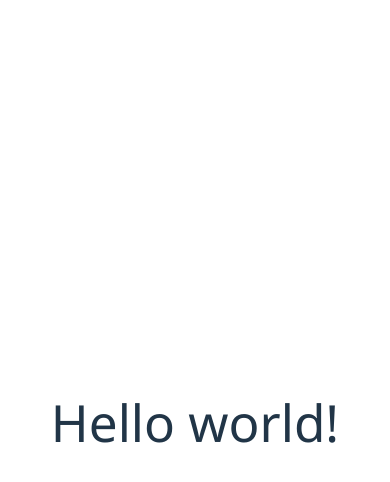
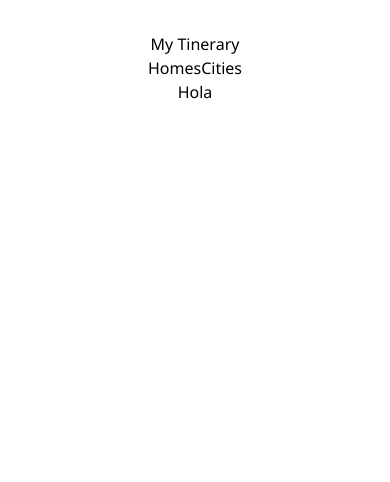
Before and after one commit to SPablo2191/MyTinerary, a React (Vite) app: page / in a window 390 px wide. Shown: the top 482 px of the page. Built offline with nearby package versions, Linux system fonts and the light colour scheme.

Commit message:
fix: modify navbar

```diff
--- a/src/App.tsx
+++ b/src/App.tsx
@@ -1,12 +1,13 @@
 import './App.css'
+import { MainLayout } from './layouts/mainLayout/MainLayoutComponent'
 
 function App() {
 
   return (
     <>
-      <h1 className="text-3xl font-bold underline">
-      Hello world!
-    </h1>
+    <MainLayout>
+      <p>Hola</p>
+    </MainLayout>
     </>
   )
 }
--- a/src/components/ui/navBar/NavBarComponent.tsx
+++ b/src/components/ui/navBar/NavBarComponent.tsx
@@ -3,43 +3,29 @@ import { Disclosure, Menu, Transition } from '@headlessui/react'
 import { Bars3Icon, BellIcon, XMarkIcon } from '@heroicons/react/24/outline'
 
 const navigation = [
-  { name: 'Dashboard', href: '#', current: true },
-  { name: 'Team', href: '#', current: false },
-  { name: 'Projects', href: '#', current: false },
-  { name: 'Calendar', href: '#', current: false },
+  { name: 'Homes', href: '#', current: true },
+  { name: 'Cities', href: '#', current: false },
 ]
 
-function classNames(...classes : any[]) {
+function classNames(...classes: any[]) {
   return classes.filter(Boolean).join(' ')
 }
 
 export default function NavBar() {
   return (
-    <Disclosure as="nav" className="bg-gray-800">
+    <Disclosure as="nav">
       {({ open }) => (
         <>
           <div className="mx-auto max-w-7xl px-2 sm:px-6 lg:px-8">
             <div className="relative flex h-16 items-center justify-between">
               <div className="absolute inset-y-0 left-0 flex items-center sm:hidden">
-                {/* Mobile menu button*/}
-                <Disclosure.Button className="relative inline-flex items-center justify-center rounded-md p-2 text-gray-400 hover:bg-gray-700 hover:text-white focus:outline-none focus:ring-2 focus:ring-inset focus:ring-white">
-                  <span className="absolute -inset-0.5" />
-                  <span className="sr-only">Open main menu</span>
-                  {open ? (
-                    <XMarkIcon className="block h-6 w-6" aria-hidden="true" />
-                  ) : (
-                    <Bars3Icon className="block h-6 w-6" aria-hidden="true" />
-                  )}
-                </Disclosure.Button>
               </div>
               <div className="flex flex-1 items-center justify-center sm:items-stretch sm:justify-start">
                 <div className="flex flex-shrink-0 items-center">
-                  <img
-                    className="h-8 w-auto"
-                    src="https://tailwindui.com/img/logos/mark.svg?color=indigo&shade=500"
-                    alt="Your Company"
-                  />
+                  <p className="h-8 w-auto font-bold text-lg">My Tinerary</p>
                 </div>
+              </div>
+              <div className="absolute inset-y-0 right-0 flex items-center pr-2 sm:static sm:inset-auto sm:ml-6 sm:pr-0">
                 <div className="hidden sm:ml-6 sm:block">
                   <div className="flex space-x-4">
                     {navigation.map((item) => (
@@ -47,7 +33,7 @@ export default function NavBar() {
                         key={item.name}
                         href={item.href}
                         className={classNames(
-                          item.current ? 'bg-gray-900 text-white' : 'text-gray-300 hover:bg-gray-700 hover:text-white',
+                          item.current ? 'bg-gray-900 text-white font-bold' : 'font-bold hover:bg-gray-700 hover:text-white',
                           'rounded-md px-3 py-2 text-sm font-medium'
                         )}
                         aria-current={item.current ? 'page' : undefined}
@@ -57,73 +43,6 @@ export default function NavBar() {
                     ))}
                   </div>
                 </div>
-              </div>
-              <div className="absolute inset-y-0 right-0 flex items-center pr-2 sm:static sm:inset-auto sm:ml-6 sm:pr-0">
-                <button
-                  type="button"
-                  className="relative rounded-full bg-gray-800 p-1 text-gray-400 hover:text-white focus:outline-none focus:ring-2 focus:ring-white focus:ring-offset-2 focus:ring-offset-gray-800"
-                >
-                  <span className="absolute -inset-1.5" />
-                  <span className="sr-only">View notifications</span>
-                  <BellIcon className="h-6 w-6" aria-hidden="true" />
-                </button>
-
-                {/* Profile dropdown */}
-                <Menu as="div" className="relative ml-3">
-                  <div>
-                    <Menu.Button className="relative flex rounded-full bg-gray-800 text-sm focus:outline-none focus:ring-2 focus:ring-white focus:ring-offset-2 focus:ring-offset-gray-800">
-                      <span className="absolute -inset-1.5" />
-                      <span className="sr-only">Open user menu</span>
-                      <img
-                        className="h-8 w-8 rounded-full"
-                        src="https://images.unsplash.com/photo-1472099645785-5658abf4ff4e?ixlib=rb-1.2.1&ixid=eyJhcHBfaWQiOjEyMDd9&auto=format&fit=facearea&facepad=2&w=256&h=256&q=80"
-                        alt=""
-                      />
-                    </Menu.Button>
-                  </div>
-                  <Transition
-                    as={Fragment}
-                    enter="transition ease-out duration-100"
-                    enterFrom="transform opacity-0 scale-95"
-                    enterTo="transform opacity-100 scale-100"
-                    leave="transition ease-in duration-75"
-                    leaveFrom="transform opacity-100 scale-100"
-                    leaveTo="transform opacity-0 scale-95"
-                  >
-                    <Menu.Items className="absolute right-0 z-10 mt-2 w-48 origin-top-right rounded-md bg-white py-1 shadow-lg ring-1 ring-black ring-opacity-5 focus:outline-none">
-                      <Menu.Item>
-                        {({ active }) => (
-                          <a
-                            href="#"
-                            className={classNames(active ? 'bg-gray-100' : '', 'block px-4 py-2 text-sm text-gray-700')}
-                          >
-                            Your Profile
-                          </a>
-                        )}
-                      </Menu.Item>
-                      <Menu.Item>
-                        {({ active }) => (
-                          <a
-                            href="#"
-                            className={classNames(active ? 'bg-gray-100' : '', 'block px-4 py-2 text-sm text-gray-700')}
-                          >
-                            Settings
-                          </a>
-                        )}
-                      </Menu.Item>
-                      <Menu.Item>
-                        {({ active }) => (
-                          <a
-                            href="#"
-                            className={classNames(active ? 'bg-gray-100' : '', 'block px-4 py-2 text-sm text-gray-700')}
-                          >
-                            Sign out
-                          </a>
-                        )}
-                      </Menu.Item>
-                    </Menu.Items>
-                  </Transition>
-                </Menu>
               </div>
             </div>
           </div>
--- a/src/index.css
+++ b/src/index.css
@@ -5,68 +5,4 @@
   font-family: 'Segoe UI';
   line-height: 1.5;
   font-weight: 400;
-
-  color-scheme: light dark;
-  color: rgba(255, 255, 255, 0.87);
-  background-color: #242424;
-
-  font-synthesis: none;
-  text-rendering: optimizeLegibility;
-  -webkit-font-smoothing: antialiased;
-  -moz-osx-font-smoothing: grayscale;
-  -webkit-text-size-adjust: 100%;
 }
-
-a {
-  font-weight: 500;
-  color: #646cff;
-  text-decoration: inherit;
-}
-a:hover {
-  color: #535bf2;
-}
-
-body {
-  margin: 0;
-  display: flex;
-  place-items: center;
-  min-width: 320px;
-  min-height: 100vh;
-}
-
-h1 {
-  font-size: 3.2em;
-  line-height: 1.1;
-}
-
-button {
-  border-radius: 8px;
-  border: 1px solid transparent;
-  padding: 0.6em 1.2em;
-  font-size: 1em;
-  font-weight: 500;
-  font-family: inherit;
-  background-color: #1a1a1a;
-  cursor: pointer;
-  transition: border-color 0.25s;
-}
-button:hover {
-  border-color: #646cff;
-}
-button:focus,
-button:focus-visible {
-  outline: 4px auto -webkit-focus-ring-color;
-}
-
-@media (prefers-color-scheme: light) {
-  :root {
-    color: #213547;
-    background-color: #ffffff;
-  }
-  a:hover {
-    color: #747bff;
-  }
-  button {
-    background-color: #f9f9f9;
-  }
-}
```
